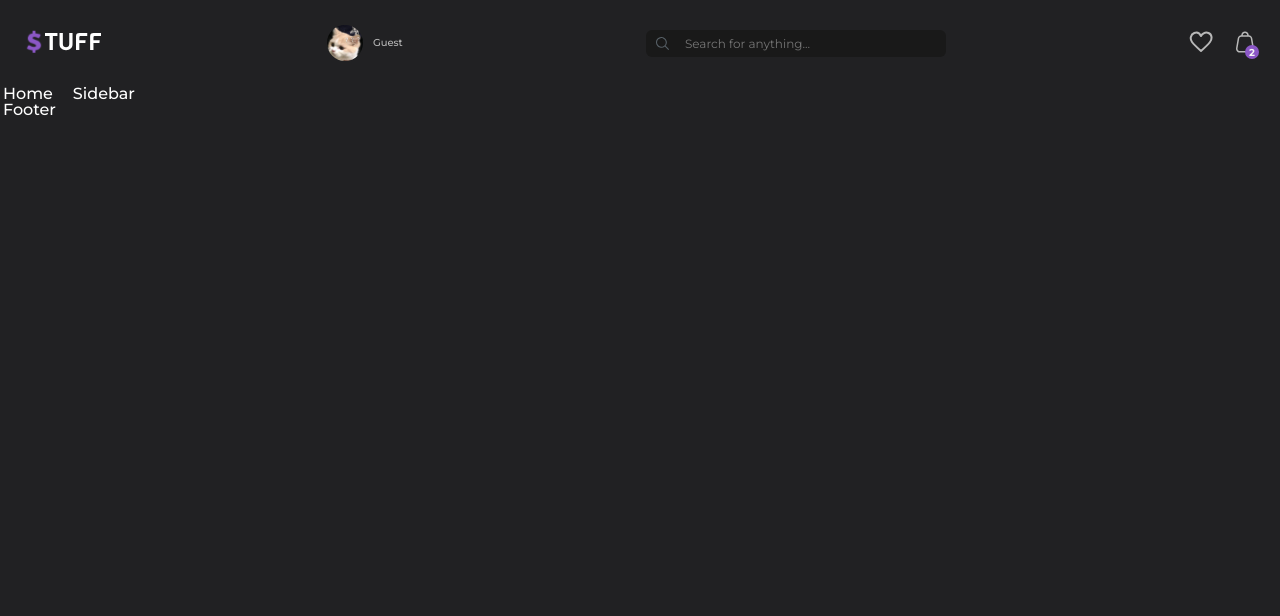
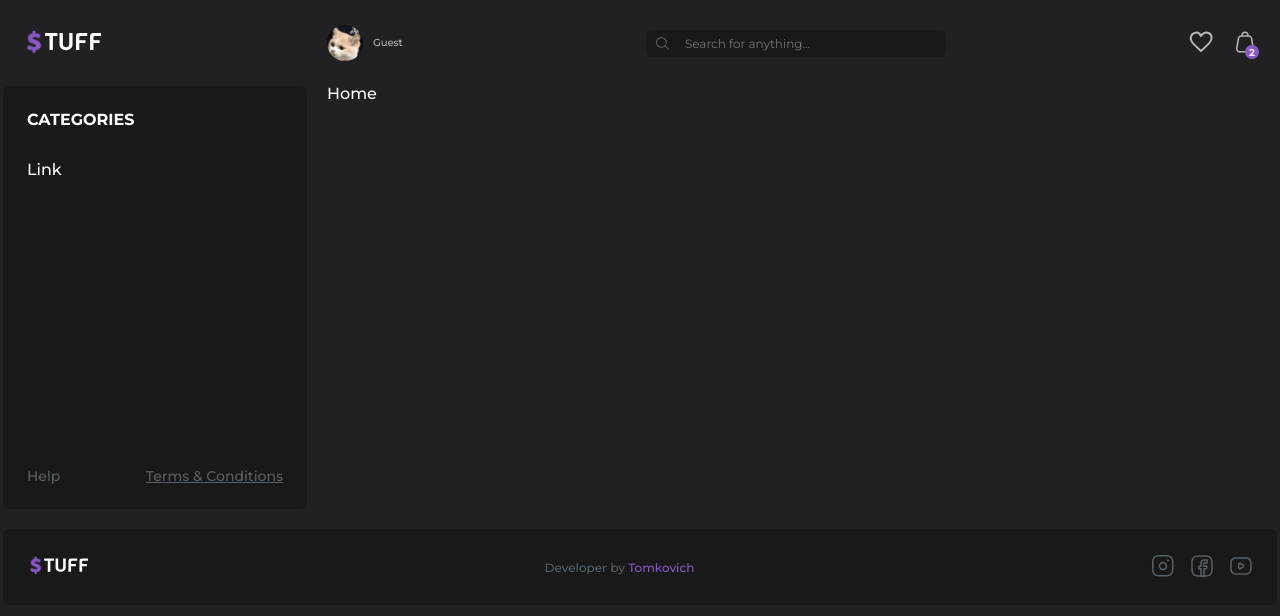
Before and after one commit to FreemaHG/store-client, a React (Create React App) app: page / in a window 1280 px wide. Shown: the top 616 px of the page. Built offline with nearby package versions, Linux system fonts and the light colour scheme; a web font is replaced by a local one.

Commit message:
Добавлены статические верстки для footer и sidebar

```diff
--- a/src/components/App/App.jsx
+++ b/src/components/App/App.jsx
@@ -10,8 +10,8 @@ const App = () => {
 		<div className="app">
 			<Header />
 			<div className="container">
+				<Sidebar />
 				<AppRoutes />
-				<Sidebar />
 			</div>
 			<Footer />
 		</div>
--- a/src/components/Footer/Footer.jsx
+++ b/src/components/Footer/Footer.jsx
@@ -1,10 +1,51 @@
 import React from "react";
+import { Link } from "react-router-dom";
+
+import styles from "../../styles/Footer.module.css";
+import logo from "../../images/logo.svg";
+
+import { ROUTES } from "../../utils/routes";
+
 
 const Footer = () => {
 	return (
-		<div>
-			Footer
-		</div>
+		<section className={styles.footer}>
+
+			{/* логотип */}
+			<div className={styles.logo}>
+				<Link to={ROUTES.HOME}>
+					<img src={logo} alt="Stuff"/>
+				</Link>
+			</div>
+
+			{/* Ссылка */}
+			<div className={styles.rights}>
+				Developer by{" "}
+				<a href="/" target="_blank" rel="noreferrer">
+					Tomkovich
+				</a>
+			</div>
+
+			{/* блок с соц.сетями */}
+			<div className={styles.socials}>
+				<a href="https://instagram.com" target="_blank" rel="noreferrer">
+					<svg className="icon">
+						<use xlinkHref={`${process.env.PUBLIC_URL}/sprite.svg#instagram`}/>
+					</svg>
+				</a>
+				<a href="https://facebook.com" target="_blank" rel="noreferrer">
+					<svg className="icon">
+						<use xlinkHref={`${process.env.PUBLIC_URL}/sprite.svg#facebook`}/>
+					</svg>
+				</a>
+				<a href="https://youtube.com" target="_blank" rel="noreferrer">
+					<svg className="icon">
+						<use xlinkHref={`${process.env.PUBLIC_URL}/sprite.svg#youtube`}/>
+					</svg>
+				</a>
+			</div>
+
+		</section>
 	);
 };
 
--- a/src/components/Sidebar/Sidebar.jsx
+++ b/src/components/Sidebar/Sidebar.jsx
@@ -1,10 +1,36 @@
 import React from "react";
+import { NavLink } from "react-router-dom";
+
+import styles from "../../styles/Sidebar.module.css";
+
 
 const Sidebar = () => {
 	return (
-		<div>
-			Sidebar
-		</div>
+		<section className={styles.sidebar}>
+
+			<div className={styles.title}>CATEGORIES</div>
+
+			{/* блок с меню, получаем данные из API */}
+			<nav>
+				<ul className={styles.menu}>
+					<li>
+						{/* для маршрутизации (отображения нужного URL) используем компонент из react-router-dom */}
+						<NavLink to={`/categories/${1}`}>Link</NavLink>
+					</li>
+				</ul>
+			</nav>
+
+			<div className={styles.footer}>
+				<a href="/help" className={styles.link} target="_blank">Help</a>
+				<a
+					href="/terms"
+					className={styles.link}
+					style={{ textDecoration: "underline" }}
+					target="_blank"
+				>Terms & Conditions</a>
+			</div>
+
+		</section>
 	);
 };
 
--- a/src/utils/routes.js
+++ b/src/utils/routes.js
@@ -2,4 +2,6 @@
 export const ROUTES = {
 	HOME: "/",
 	CART: "/cart",
+	// динамический URL, в конце подставится id категории
+	CATEGORY: "/categories/:id",
 };
```
